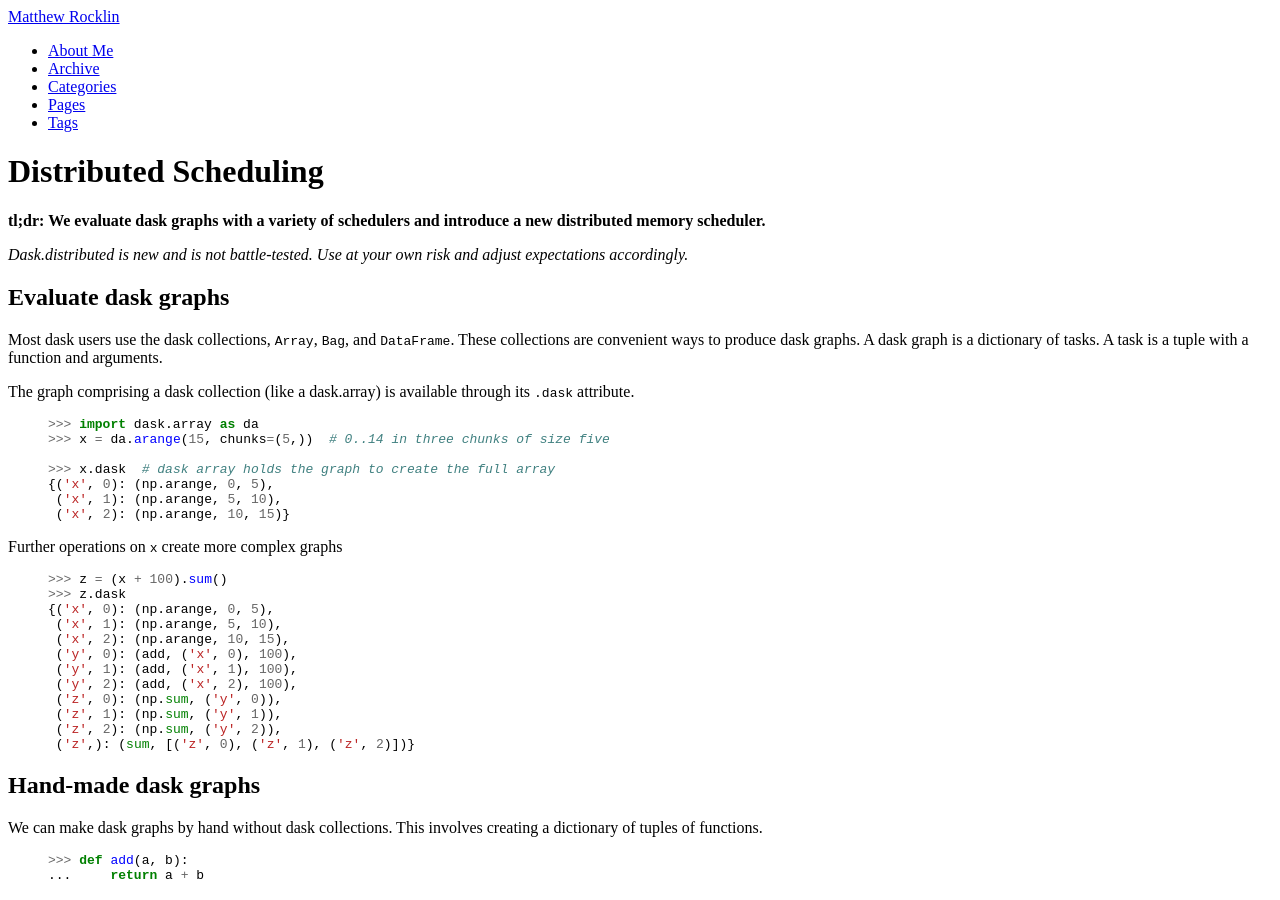
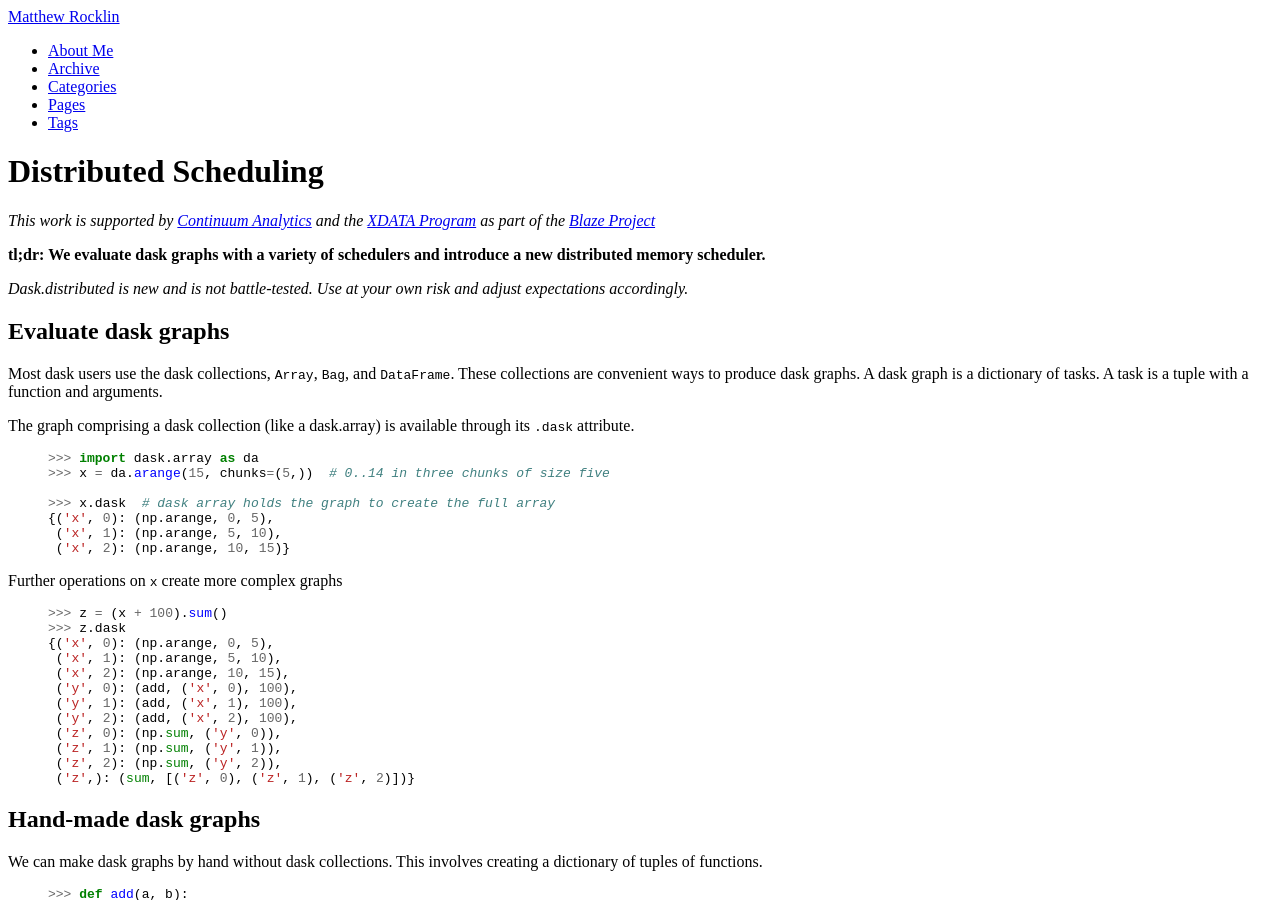
Before and after one commit to besyskymnbk/blog, a Jekyll site: the page built from _posts/work/2015-06-23-Distributed.md, in a window 1280 px wide and 900 px high. Built offline with Jekyll 4.4.1, drawn with Linux system fonts in a browser that asks for light colours; comment, search, counter and statistics services are not loaded.

Commit message:
add back in continuum/xdata header

```diff
--- a/_posts/work/2015-06-23-Distributed.md
+++ b/_posts/work/2015-06-23-Distributed.md
@@ -5,6 +5,10 @@ category : work
 tags : [scipy, Python, Programming, dask, blaze]
 ---
 {% include JB/setup %}
+
+*This work is supported by [Continuum Analytics](http://continuum.io)
+and the [XDATA Program](http://www.darpa.mil/our_work/i2o/programs/xdata.aspx)
+as part of the [Blaze Project](http://blaze.pydata.org/docs/dev/index.html)*
 
 **tl;dr: We evaluate dask graphs with a variety of schedulers and introduce a
 new distributed memory scheduler.**
```
